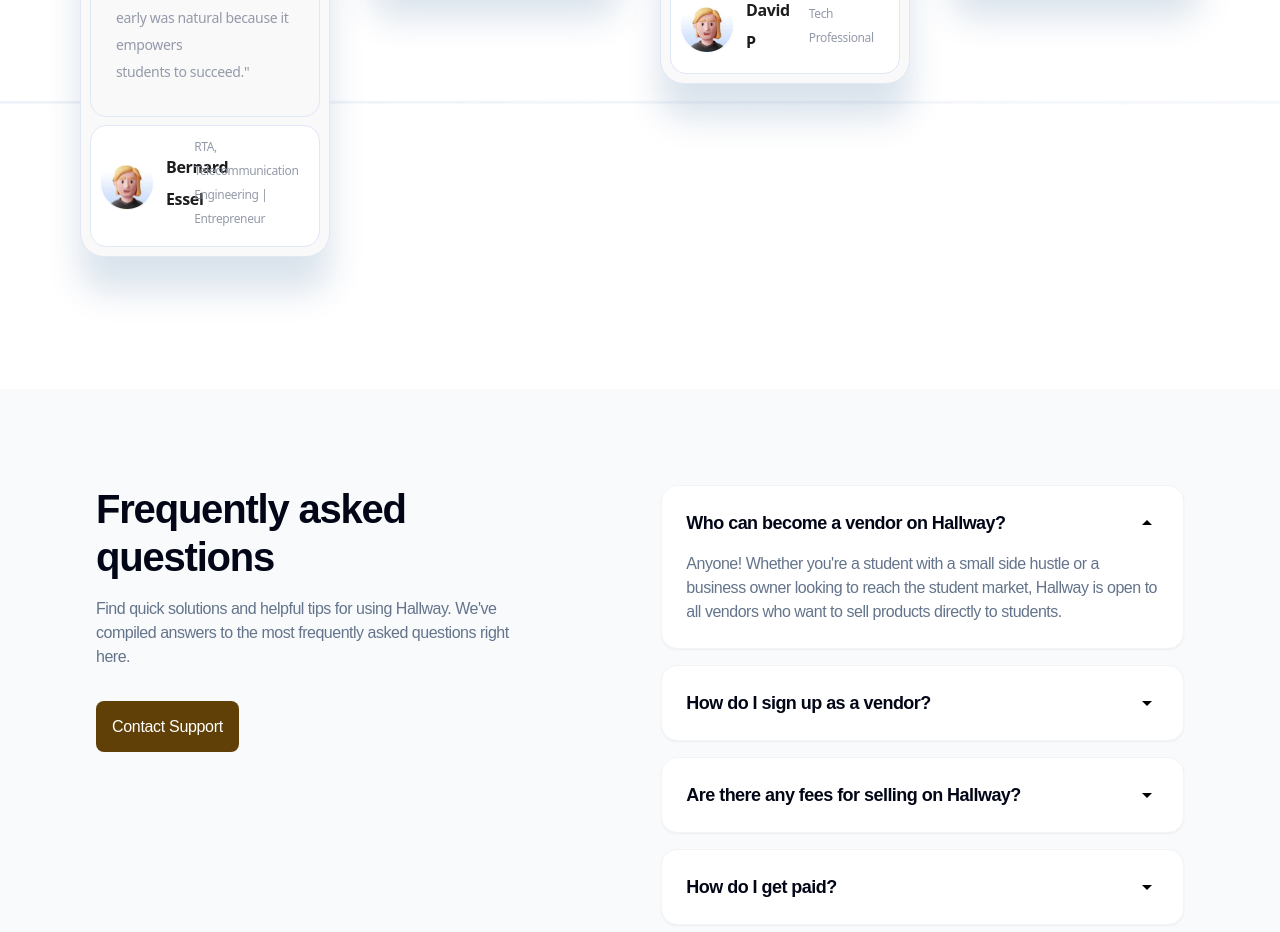
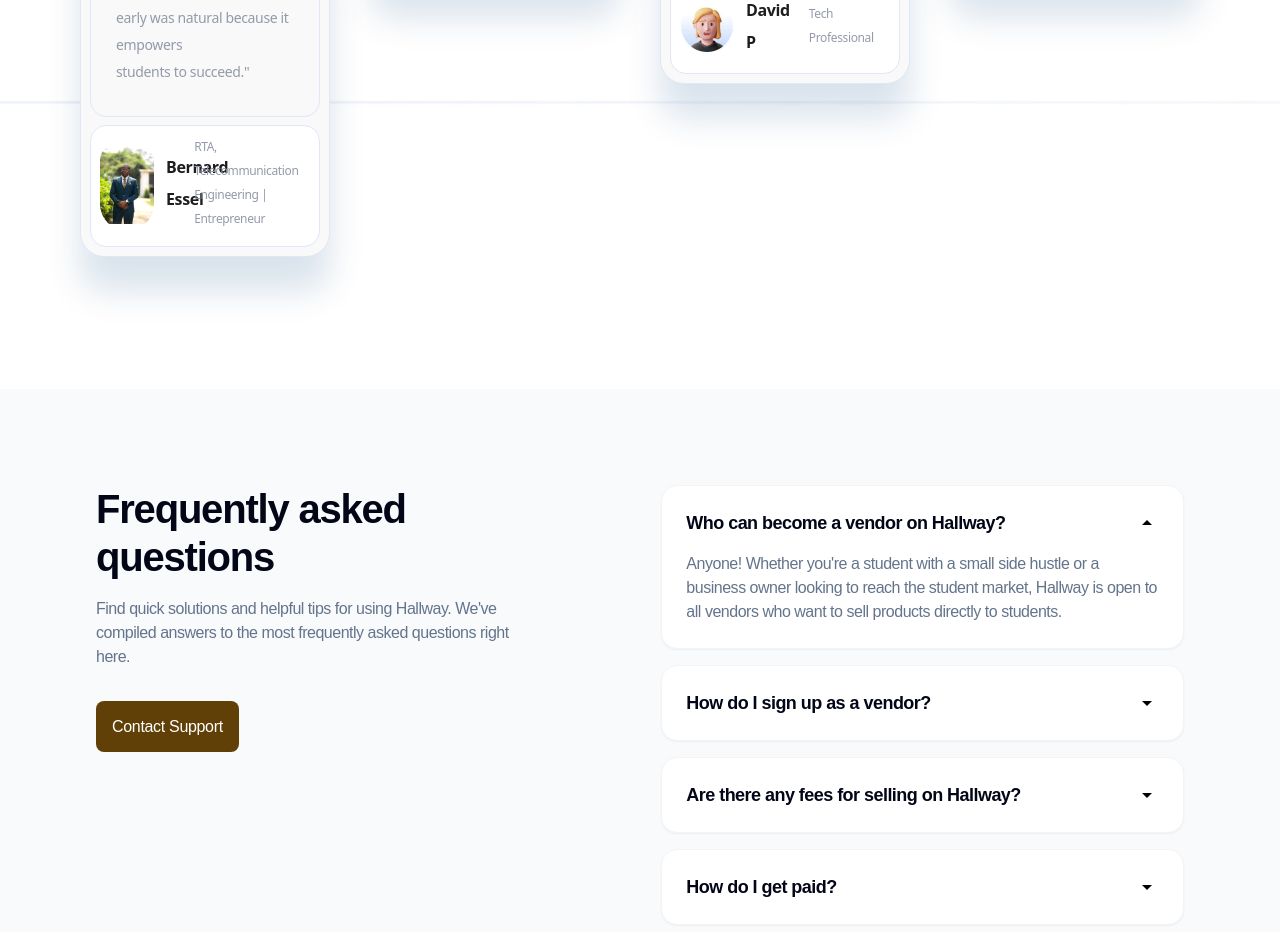
Before and after one commit to thouartdarkens-ux/pixel-perfect-clone-38, a React (Vite) app: page /BecomeaVendor in a window 1280 px wide. Shown: the part 4020-4952 px from the top of the page. Built offline with nearby package versions, Linux system fonts and the light colour scheme.

Commit message:
Update TestimonialsSection.tsx

```diff
--- a/src/components/TestimonialsSection.tsx
+++ b/src/components/TestimonialsSection.tsx
@@ -6,7 +6,7 @@ const testimonials = [{
   quote: "\"Hallway excites me because it tackles the biggest challenge student entrepreneurs face-visibility. As a graduate who built a business on campus, I believe Hallway will make earning and growing a brand easier. Supporting this youth-driven vision early was natural because it empowers students to succeed.\"",
   authorName: "Bernard Essel",
   authorTitle: "RTA, Telecommunication Engineering | Entrepreneur",
-  authorAvatar: "/images/avatar-emily.png",
+  authorAvatar: "/images/WhatsApp Image 2025-12-13 at 10.16.16_3ff6cd3f.jpg",
   className: "mt-[100px] max-md:mt-10"
 }, {
   id: 2,
```
